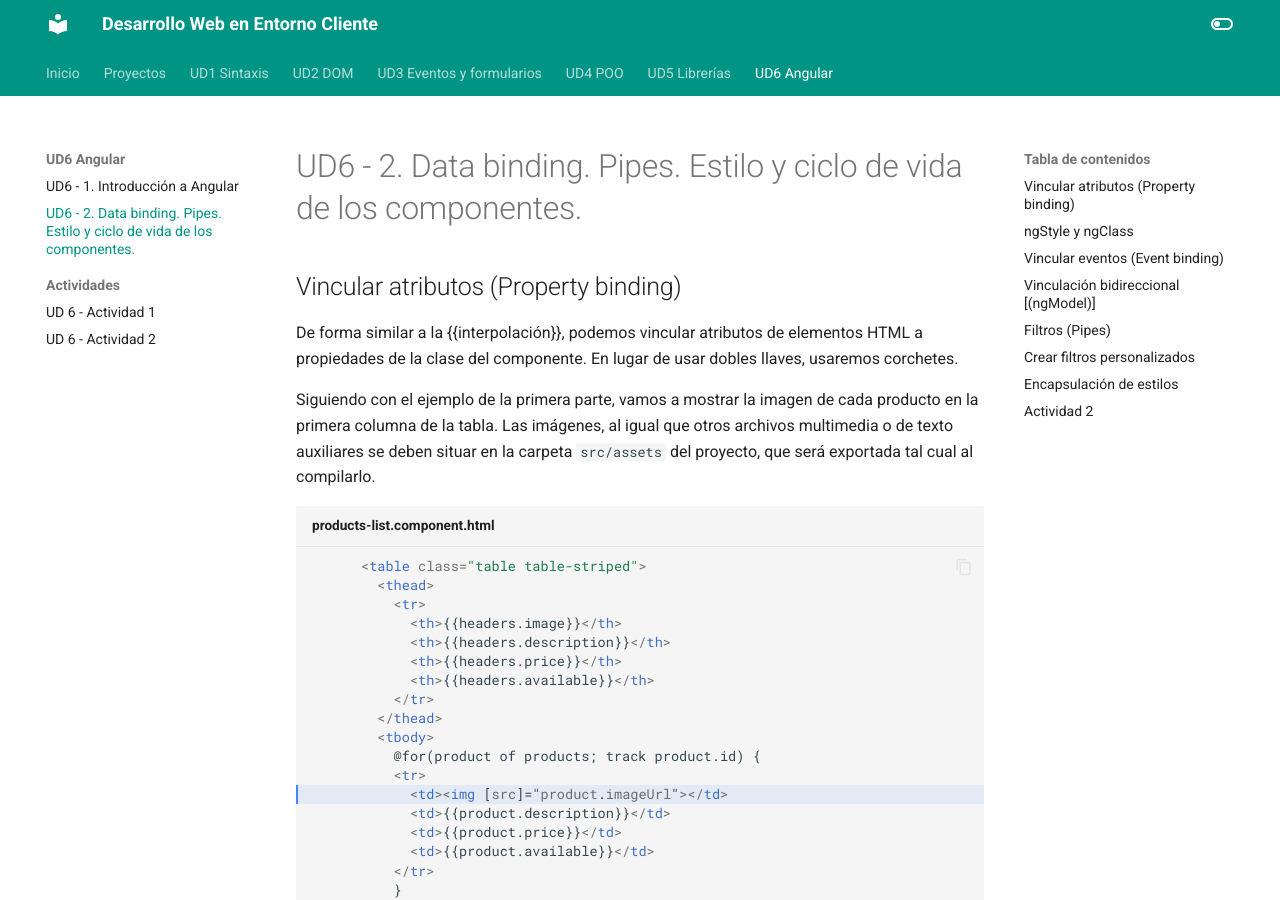
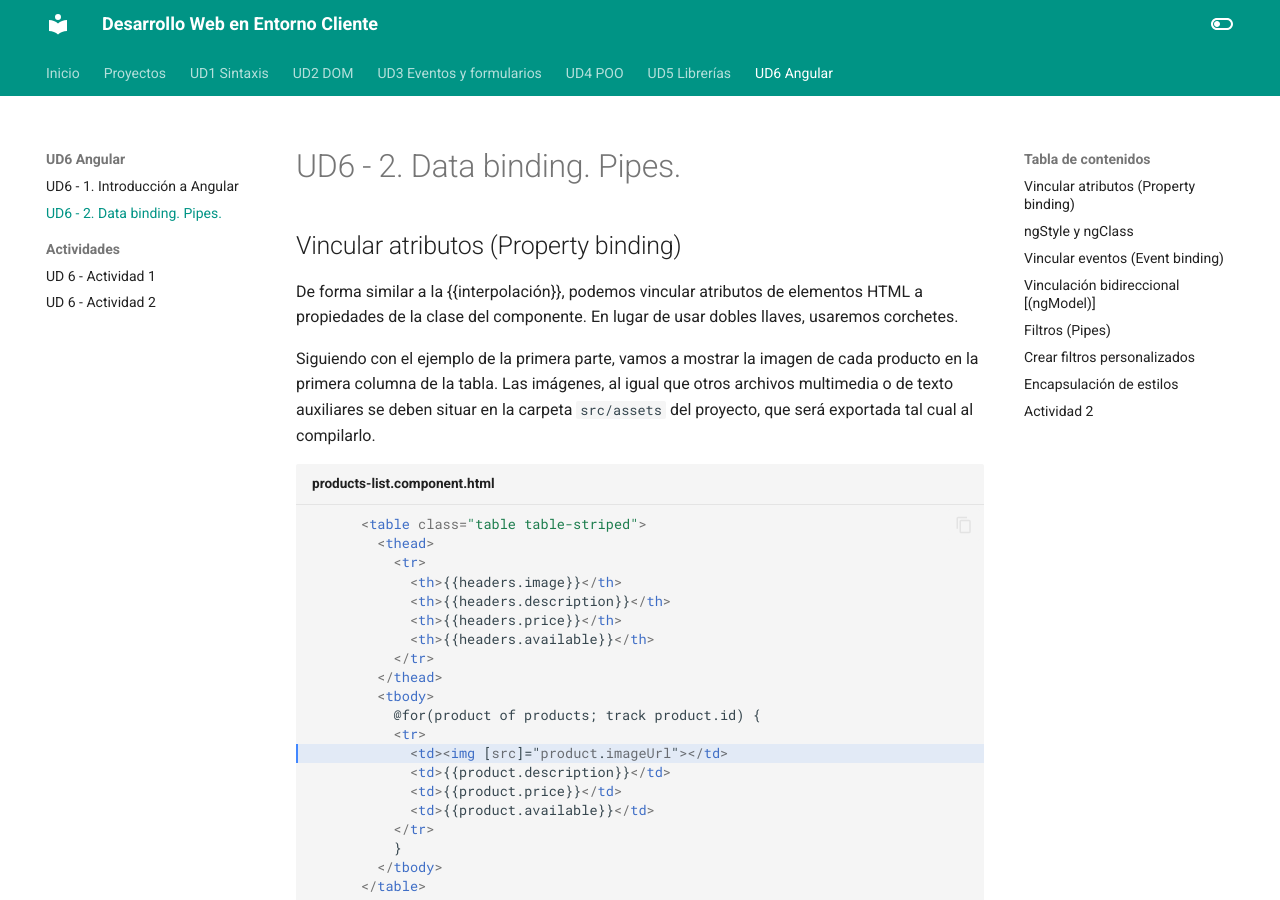
Before and after one commit to jsanvil/dwec2023, an MkDocs documentation site: the page built from docs/ud6/ud6-2-angular-databinding.md, in a window 1280 px wide and 900 px high. Built offline with MkDocs 1.6.1 and Material for MkDocs 9.7.7, drawn with Linux system fonts in a browser that asks for light colours.

Commit message:
Update title in ud6-2-angular-databinding.md

```diff
--- a/docs/ud6/ud6-2-angular-databinding.md
+++ b/docs/ud6/ud6-2-angular-databinding.md
@@ -1,4 +1,4 @@
-# UD6 - 2. Data binding. Pipes. Estilo y ciclo de vida de los componentes.
+# UD6 - 2. Data binding. Pipes.
 
 ## Vincular atributos (Property binding)
 
```
